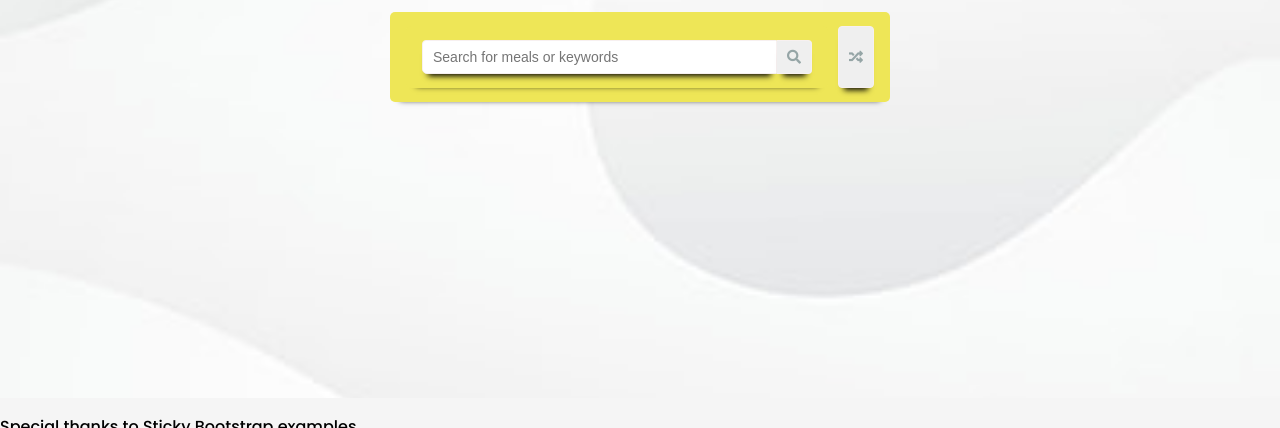
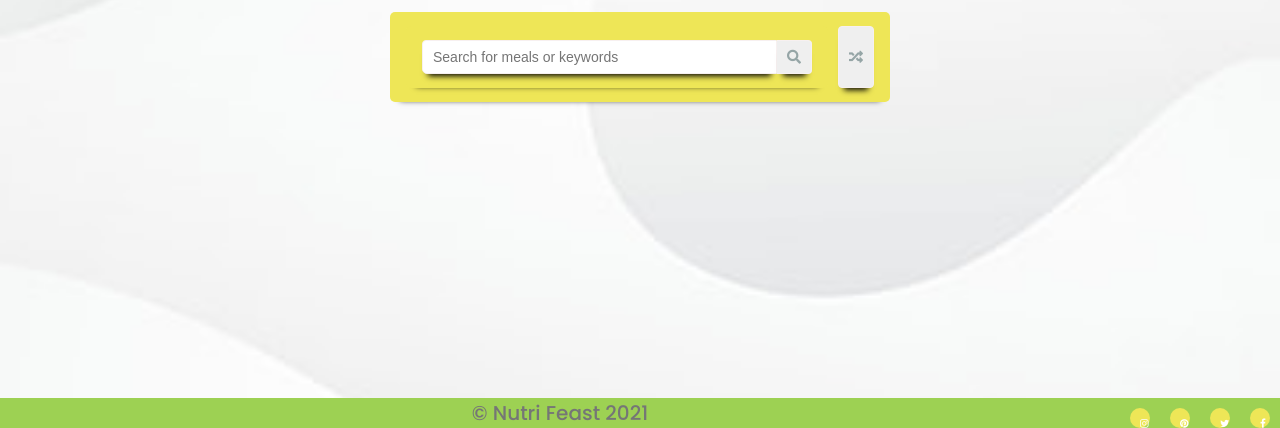
Before and after one commit to zyphuscode/MyMealProject, a plain HTML site: page index.html in a window 1280 px wide. Shown: the part 372-800 px from the top of the page. Drawn offline with Linux system fonts and the light colour scheme.

Commit message:
Done with the social icons on the footer.

```diff
--- a/index.html
+++ b/index.html
@@ -4,6 +4,7 @@
   <meta charset="UTF-8">
   <meta name="viewport" content="width=device-width, initial-scale=1.0">
   <link rel="stylesheet" href="https://cdnjs.cloudflare.com/ajax/libs/font-awesome/5.15.2/css/all.min.css">
+  <link rel="stylesheet" href="https://cdnjs.cloudflare.com/ajax/libs/font-awesome/4.7.0/css/font-awesome.min.css">
   <link rel="stylesheet" href="style.css">
   <title>Document</title>
 </head>
@@ -33,7 +34,13 @@
     <br>
     <footer class="footer" id="contact">
       <div class="footer1">
-        <p class="text-muted"><p class="copyright text-muted small">Special thanks to <a src="https://getbootstrap.com/examples/sticky-footer-navbar/">Sticky Bootstrap examples.</a>
+        <p class="text-muted">
+          &#169; Nutri Feast 2021
+           <a href="#" class="fa fa-facebook"></a>
+           <a href="#" class="fa fa-twitter"></a>
+           <a href="#" class="fa fa-pinterest"></a>
+           <a href="#" class="fa fa-instagram"></a>
+        </p>
       </div>
     </footer>
 </body>
--- a/style.css
+++ b/style.css
@@ -40,7 +40,7 @@ body * {
   width: 100%;
   /* Set the fixed height of the footer here */
   height: 30px;
-  background-color: #f5f5f5;
+  background-color: #9dd153;
   justify-content: end;
 
 }
@@ -50,6 +50,59 @@ body * {
   padding-left: 15px;
 }
 
+.footer p {
+  text-align: center;
+  justify-content: space-between;
+  margin: 0;
+  color: #757676;
+  font-size: 20px;
+}
+
+/* Style all font awesome icons */
+.fa {
+  padding: 10px;
+  font-size: 10px;
+  width: 10px;
+  height: 10px;
+  text-align: center;
+  text-decoration: none;
+  border-radius: 50px;
+  justify-content: center;
+  margin: 10px;
+  float: right;
+
+}
+
+/* Add a hover effect if you want */
+.fa:hover {
+  opacity: 0.7;
+}
+
+/* Set a specific color for each brand */
+
+/* Facebook */
+.fa-facebook {
+  background: #eee657;
+  color: white;
+
+
+}
+
+/* Twitter */
+.fa-twitter {
+  background: #eee657;
+  color: white;
+}
+
+.fa-instagram {
+  background: #eee657;
+  color: white;
+}
+
+.fa-pinterest{
+  background: #eee657;
+  color: white;
+}
 
 
 h1{
@@ -60,7 +113,7 @@ h1{
 }
 
 h2{
-  color: #fff;
+  color: #757676;
 }
 
 
```
